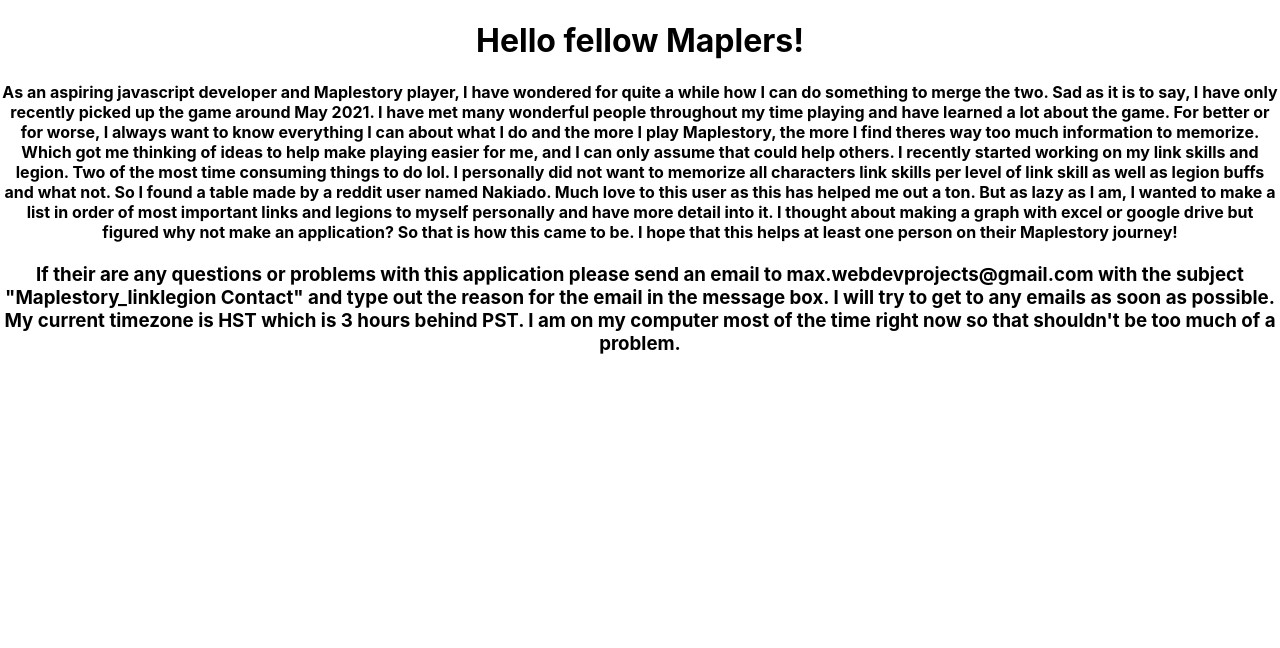
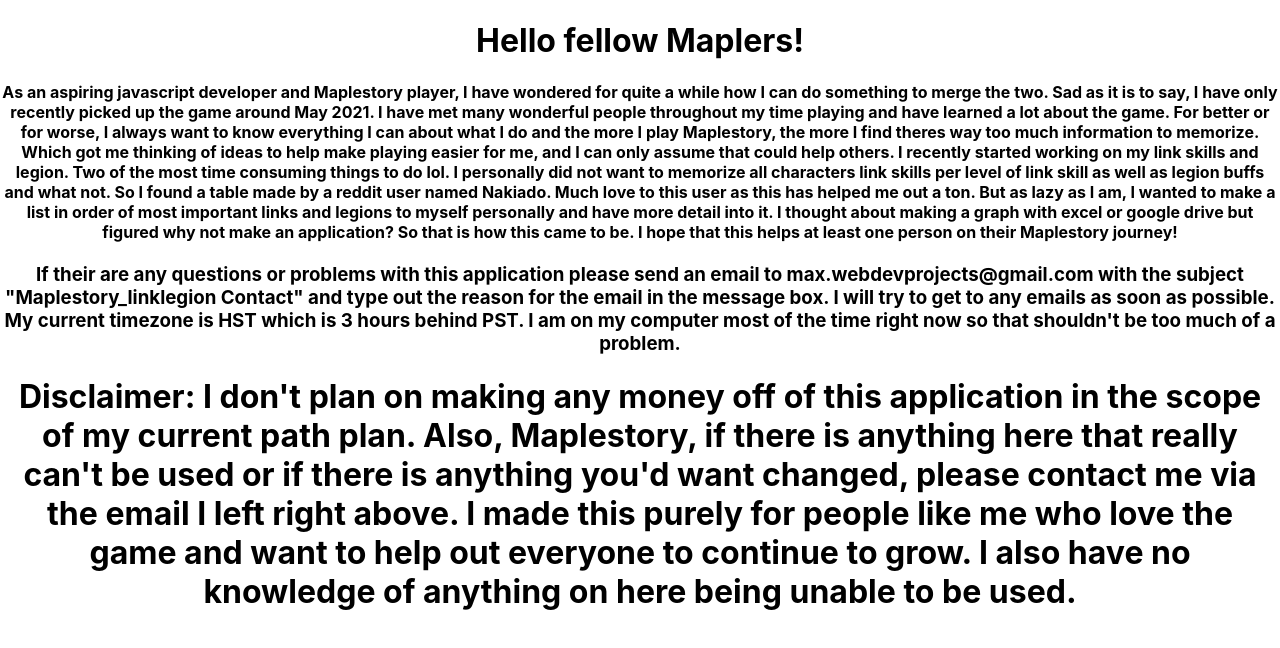
Before and after one commit to maxx-808/links-and-legions, a React (Create React App) app in the folder client/: page / in a window 1280 px wide. Shown: the top 648 px of the page. Built offline with nearby package versions, Linux system fonts and the light colour scheme.

Commit message:
added some to landing

```diff
--- a/client/src/App.js
+++ b/client/src/App.js
@@ -4,6 +4,7 @@
 import { BrowserRouter as Router, Switch, Route } from "react-router-dom";
 
 import Landing from "./Pages/Landing";
+import About from "./Pages/About";
 
 function App() {
   const page = window.location.pathname;
@@ -13,6 +14,7 @@
       <Router>
         <Switch>
           <Route exact path="/" component={Landing} />
+          <Route path="/about" component={About} />
         </Switch>
       </Router>
     </div>
--- a/client/src/Pages/Landing.js
+++ b/client/src/Pages/Landing.js
@@ -35,6 +35,15 @@
         current timezone is HST which is 3 hours behind PST. I am on my computer
         most of the time right now so that shouldn't be too much of a problem.
       </h3>
+      <h1>
+        Disclaimer: I don't plan on making any money off of this application in
+        the scope of my current path plan. Also, Maplestory, if there is
+        anything here that really can't be used or if there is anything you'd
+        want changed, please contact me via the email I left right above. I made
+        this purely for people like me who love the game and want to help out
+        everyone to continue to grow. I also have no knowledge of anything on
+        here being unable to be used.
+      </h1>
     </div>
   );
 };
```
